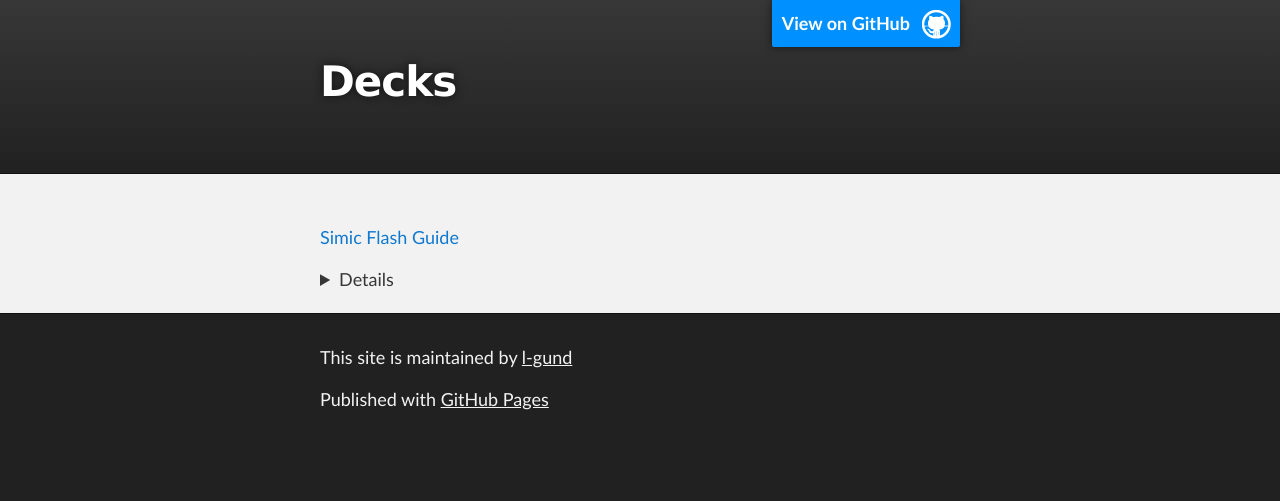
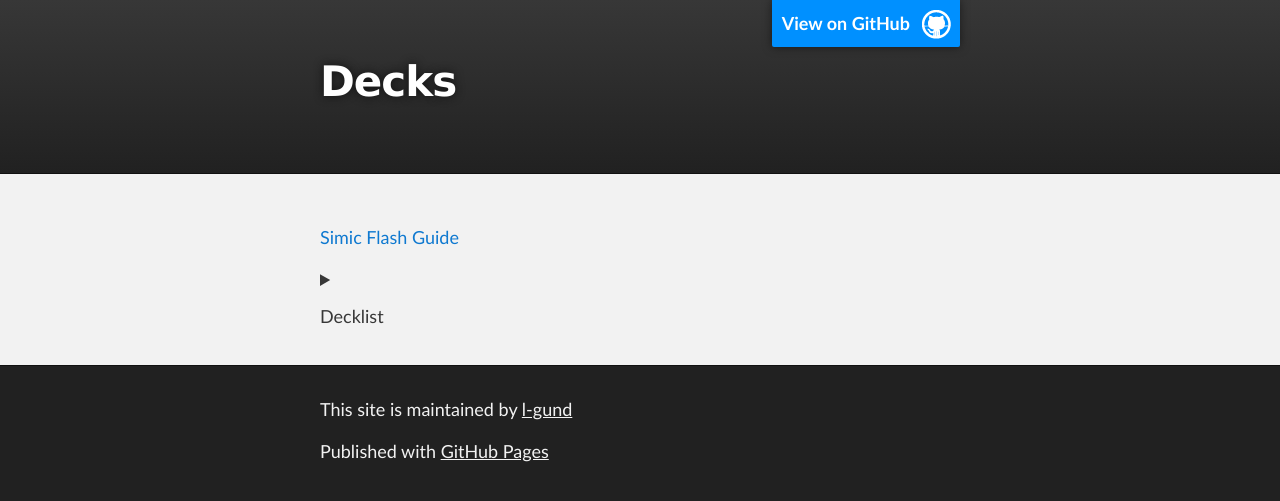
Before and after one commit to l-gund/mhhayashi.github.io, a Jekyll site: the page built from mtg.md, in a window 1280 px wide. Shown: the top 501 px of the page. Built offline with Jekyll 4.4.1, drawn with Linux system fonts in a browser that asks for light colours; the repository's description, which GitHub fills in, is left out.

Commit message:
Update mtg.md

```diff
--- a/mtg.md
+++ b/mtg.md
@@ -4,6 +4,12 @@ title: Decks
 ---
 [Simic Flash Guide](https://www.reddit.com/r/spikes/comments/dci1cj/2x_throne_of_eldraine_simic_flash_mythic_top_1000/){:target="_blank"}
 <details>
+
+<summary>
+
+Decklist
+
+</summary>
 
 ~~~
 4 Nightpack Ambusher (M20) 185
```
